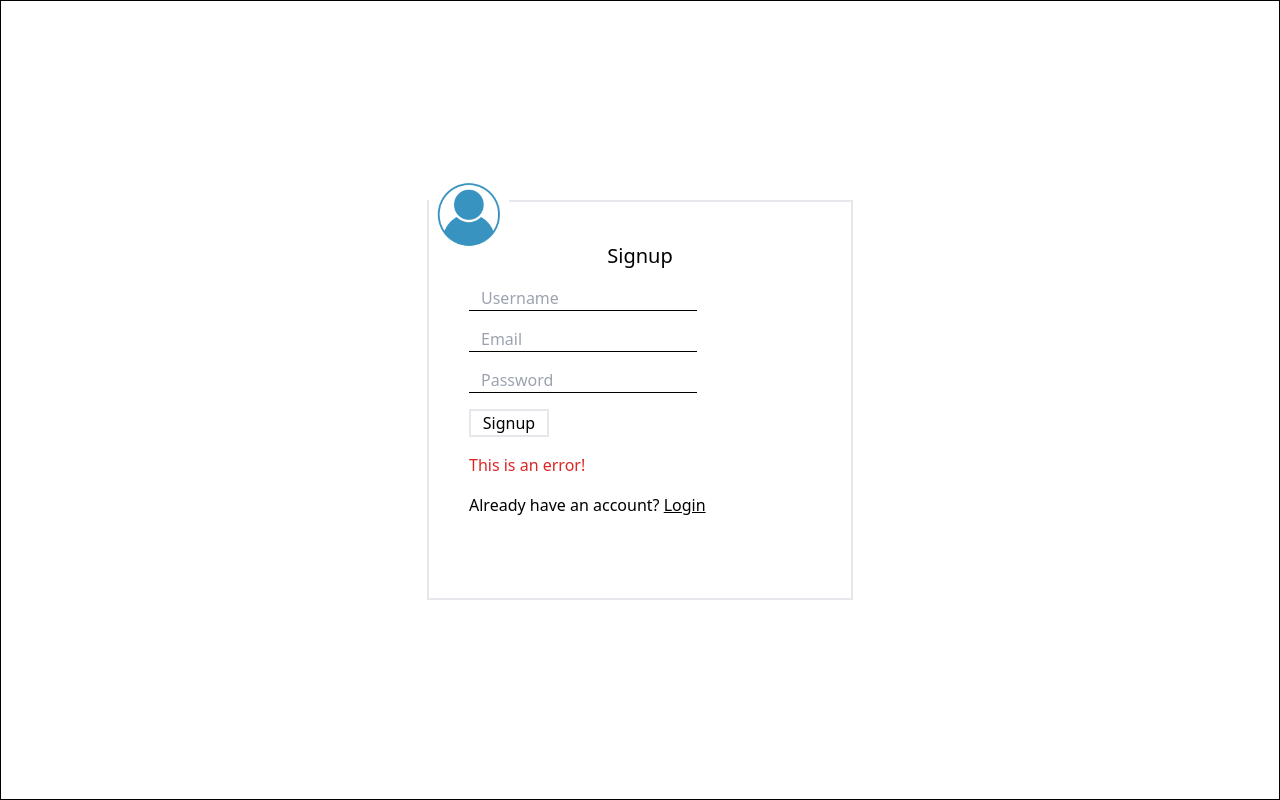
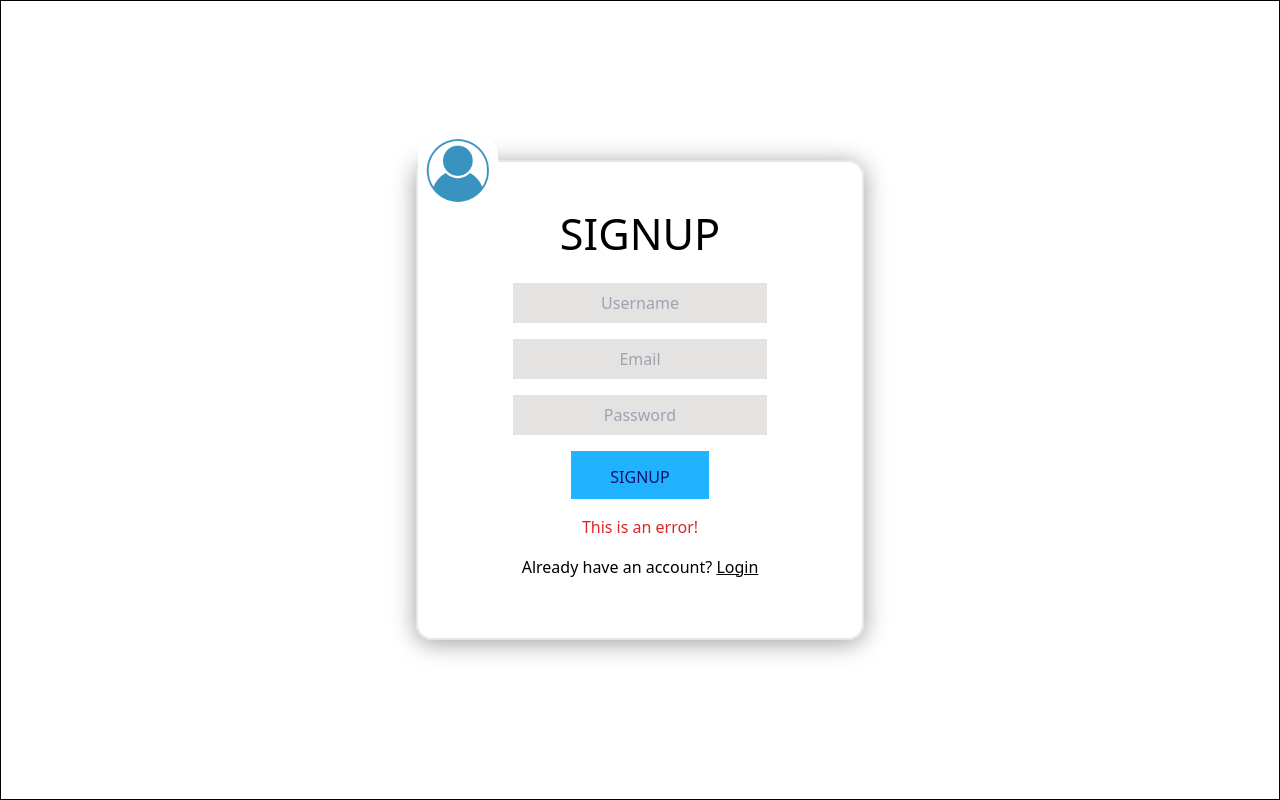
Before and after one commit to R3yz0n/BLOG, a React (Create React App) app in the folder client/: page /register in a window 1280 px wide. Built offline with nearby package versions, Linux system fonts and the light colour scheme.

Commit message:
register page updated

```diff
--- a/client/src/index.css
+++ b/client/src/index.css
@@ -31,7 +31,7 @@
   /* height: 3.5em; */
   width: 42%;
   font-weight: 400;
-  font-size: 22px;
+  font-size: 1.3rem;
 }
 
 /* @font-face{
--- a/client/src/pages/Login.jsx
+++ b/client/src/pages/Login.jsx
@@ -1,6 +1,5 @@
 import React from 'react'
 import { Link } from 'react-router-dom'
-
 
 const Login = () => {
     return (
--- a/client/src/pages/Register.jsx
+++ b/client/src/pages/Register.jsx
@@ -8,16 +8,16 @@ const Register = () => {
 
 
 
-            <form className='flex flex-col w-1/3 border-2 m-auto h-[400px] p-10 gap-4 relative'>
-                <img src={Logo} alt="error" className='w-20 absolute top-[-5%] left-[0]' />
-                <h1 className='text-xl mx-auto'>Signup</h1>
+            <form className='sm:w-[20rem] md:w-[24rem] xl:w-[28rem] sm:h-[25rem] md:h-[26rem] xl:h-[30rem] rounded-[1em] form-card flex flex-col w-1/3 border-2 m-auto h-[400px] p-10 gap-4 relative items-center'>
+                <img src={Logo} alt="error" className='rounded-2xl w-20 absolute top-[-5%] left-[0]' />
+                <h1 className='text-[2.7rem] mx-auto'>SIGNUP</h1>
 
 
-                <input type="text" placeholder='Username' className='border-b-[1px] border-black px-3 w-2/3' />
-                <input type="email" placeholder='Email' className='border-b-[1px] border-black px-3 w-2/3' />
-                <input type="text" placeholder='Password' className='border-b-[1px] border-black px-3 w-2/3' />
+                <input type="text" placeholder='Username' className=' text-center h-[2.5rem] w-[70%]' />
+                <input type="email" placeholder='Email' className='text-center h-[2.5rem] w-[70%]' />
+                <input type="text" placeholder='Password' className='text-center h-[2.5rem]  w-[70%]' />
 
-                <button className='w-20 border-2'>Signup</button>
+                <button className='text-center  p-[0.9rem] h-[3rem] w-[38%] '>SIGNUP</button>
                 <p className='text-red-600'>This is an error!</p>
 
                 <p>Already have an account? <Link className='underline' to='/login'>Login</Link> </p>
```
